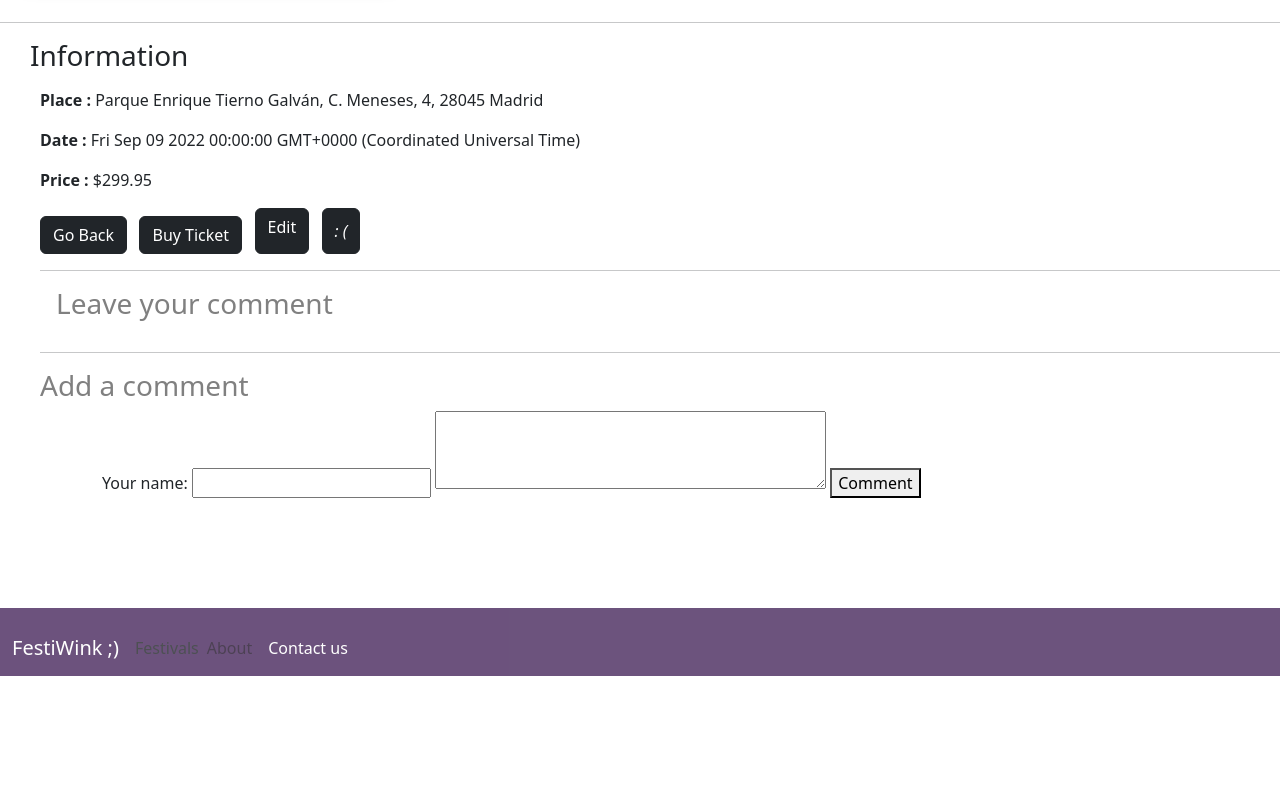
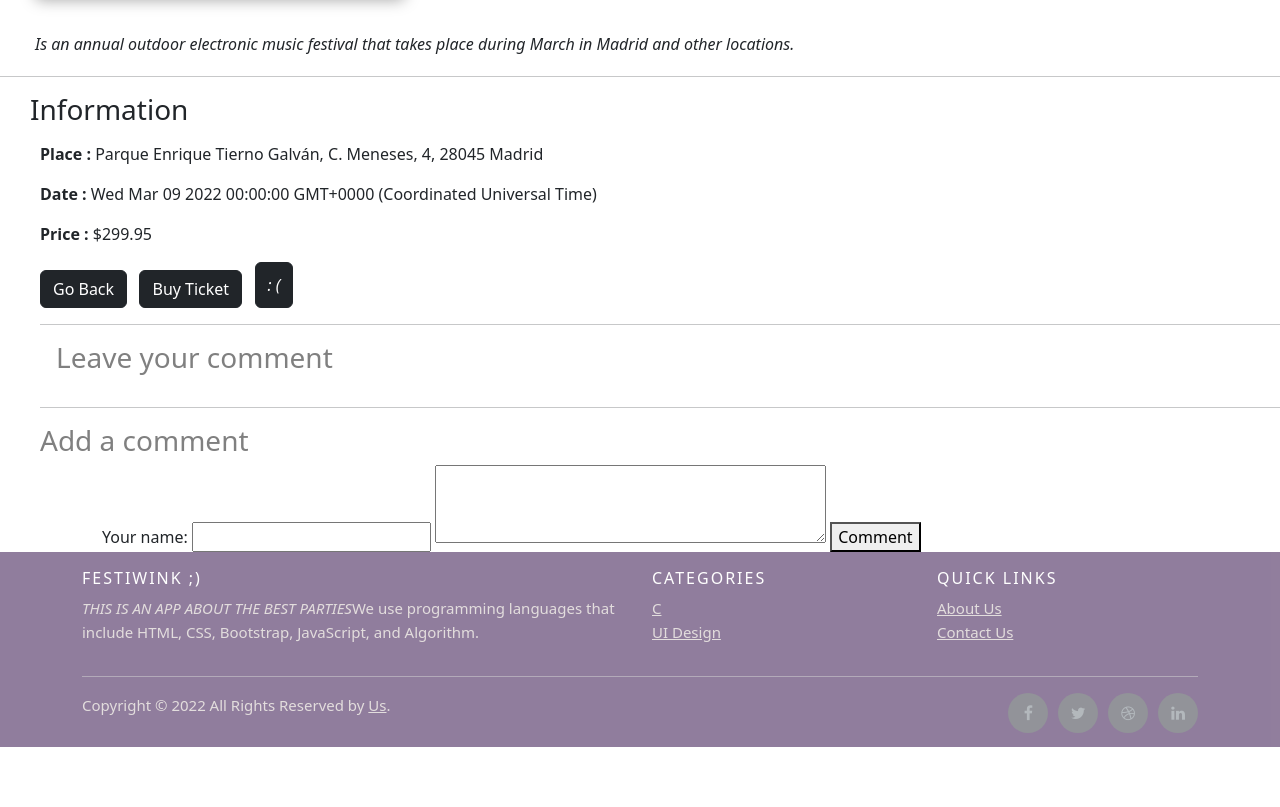
Before and after one commit to Project-2-Festival-app/FestiWink, a Node server app: page /festivals/600000000000000000000001 in a window 1280 px wide. Shown: the part 380-1187 px from the top of the page. Before the commit the page ends 1056 px from the top, so only its background shows below. Run offline with Node 20, Linux system fonts and the light colour scheme; the visitor is signed in with stand-in values (Sample User, id 1); data comes from the database, SQL or seed files in the repository; data that the repository does not hold is empty; some libraries are stand-ins or nearby versions.

Commit message:
feat: css home

```diff
--- a/controllers/fest.controller.js
+++ b/controllers/fest.controller.js
@@ -7,20 +7,24 @@ const { like } = require("./misc.controller");
 module.exports.list = (req, res, next) => {
   Festival.find()
     .then((festivals) => {
-      res.render("festival/list", { festivals });
+      res.render("festival/list", {
+        festivals
+      });
     })
     .catch((err) => next(err));
 };
 
 module.exports.detail = (req, res, next) => {
-  const festivalId  = req.params.id;
+  const festivalId = req.params.id;
   const userId = req.user._id.toString();
   let isLike = false
 
-  console.log(festivalId, userId);
- Like.findOne({user: userId, festival: festivalId})
+  Like.findOne({
+      user: userId,
+      festival: festivalId
+    })
     .populate({
-  path: "festival" ,
+      path: "festival",
       populate: {
         path: "comments"
       }
@@ -31,7 +35,7 @@ module.exports.detail = (req, res, next) => {
         isLike = true
         return like.festival
       } else {
-    return Festival.findById( festivalId )
+        return Festival.findById(festivalId)
           .populate("comments")
           .then((festival) => {
             return festival
@@ -39,12 +43,18 @@ module.exports.detail = (req, res, next) => {
       }
     })
     .then((festival) => {
-      console.log(festival);
-      if(festival.creator){
+      if (festival.creator) {
         const sameUser = festival.creator._id.valueOf() === userId ? true : false
-        res.render("festival/detail", { festival, sameUser, isLike: isLike });
-      }else{
-        res.render("festival/detail", { festival, isLike});
+        res.render("festival/detail", {
+          festival,
+          sameUser,
+          isLike: isLike
+        });
+      } else {
+        res.render("festival/detail", {
+          festival,
+          isLike
+        });
       }
     })
     .catch((err) => {
@@ -52,14 +62,24 @@ module.exports.detail = (req, res, next) => {
       next(err);
     });
 };
+
 module.exports.doSearch = (req, res, next) => {
-  const  {name, category}   = req.body
+  const {
+    name,
+    category
+  } = req.body
   console.log("entro a search");
   //{ $or: [ { name:{ '$regex': /name/i}}, {category:{ $regex: new RegExp(category, "i") } }] }
-  Festival.find( {category: { $regex: new RegExp(category, "i")} } )
+  Festival.find({
+      category: {
+        $regex: new RegExp(category, "i")
+      }
+    })
     .then((festivals) => {
       console.log(festivals);
-      res.render("festival/list", { festivals });
+      res.render("festival/list", {
+        festivals
+      });
     })
     .catch((err) => {
       console.log(err);
@@ -68,17 +88,25 @@ module.exports.doSearch = (req, res, next) => {
 };
 
 module.exports.comment = (req, res, next) => {
-  const  festivalId  = req.params.id;
-  const { author, content } = req.body;
+  const festivalId = req.params.id;
+  const {
+    author,
+    content
+  } = req.body;
   const userId = req.user.id;
-  Festival.findById( festivalId )
+  Festival.findById(festivalId)
     .populate("comments")
     .then((festival) => {
       console.log("entro en findById en comment")
-      Comment.create({ festival: festivalId, user: userId, author, content })
+      Comment.create({
+          festival: festivalId,
+          user: userId,
+          author,
+          content
+        })
         .then((commentCreate) => {
           console.log(commentCreate)
-        res.redirect (`/festivals/${festival._id}`)
+          res.redirect(`/festivals/${festival._id}`)
         })
     })
     .catch((err) => {
@@ -87,19 +115,22 @@ module.exports.comment = (req, res, next) => {
     });
 };
 
-module.exports.deleteComment = ( req, res, next ) => {
+module.exports.deleteComment = (req, res, next) => {
   const userId = req.user.id;
   const commentId = req.params.id;
 
-  Comment.findOneAndDelete( { id: commentId, user: userId } )
+  Comment.findOneAndDelete({
+      id: commentId,
+      user: userId
+    })
     .populate('festival')
-    .then( commentDeleted => {
+    .then(commentDeleted => {
       return commentDeleted.festival
     })
-    .then( (festival) => {
+    .then((festival) => {
       res.redirect(`/festivals/${festival.id}`)
     })
-    .catch (err => {
+    .catch(err => {
       console.log(err);
       next(err)
     })
@@ -111,9 +142,12 @@ module.exports.createFestival = (req, res, next) => {
 
 module.exports.doCreate = (req, res, next) => {
   const user = req.user
-    const festival = {...req.body, creator: user };
+  const festival = {
+    ...req.body,
+    creator: user
+  };
 
-    if(req.file) {
+  if (req.file) {
     festival.image = req.file.path;
   }
   Festival.create(festival)
@@ -123,31 +157,36 @@ module.exports.doCreate = (req, res, next) => {
     .catch(next);
 };
 
-module.exports.editFestival = (req, res, next) =>{
+module.exports.editFestival = (req, res, next) => {
   const { id } = req.params
   Festival.findByIdAndUpdate(id)
-    .then( festival => {
+    .then(festival => {
       res.render("festival/form", { festival, isEdit: true })
     })
-    .catch( err => next(err))
+    .catch(err => next(err))
 }
-module.exports.doEdit = (req, res, next) =>{
+module.exports.doEdit = (req, res, next) => {
   const { id } = req.params
-  Festival.findByIdAndUpdate(id, req.body, { new: true})
-    .then( festival => {
+  Festival.findByIdAndUpdate(id, req.body, {
+      new: true
+    })
+    .then(festival => {
       res.redirect("/festivals")
     })
-    .catch( err => next(err))
+    .catch(err => next(err))
 }
 
-module.exports.deleteFestival = (req, res, next ) => {
+module.exports.deleteFestival = (req, res, next) => {
   const userId = req.user.id.valueOf();
   const festivalId = req.params._id;
   console.log(req.user.id, req.params.id)
 
-  Festival.findOneAndDelete( { id: festivalId, creator: userId })
+  Festival.findOneAndDelete({
+      id: festivalId,
+      creator: userId
+    })
     .then((festivalDeleted) => {
-      console.log("this is the ",festivalDeleted);
+      console.log("this is the ", festivalDeleted);
       res.redirect("/festivals")
     })
     .catch(err => {
--- a/controllers/misc.controller.js
+++ b/controllers/misc.controller.js
@@ -5,7 +5,9 @@ const mongoose = require("mongoose");
 module.exports.home = (req, res, next) => {
 	Festival.find()
 	.then( festivals => {
-		res.render("home", { festivals });
+		let festivalByDate = festivals.sort((a,b) => b.date -a.date)
+		console.log(festivalByDate);
+		res.render("home", { festivals, festivalByDate });
 	})
 	.catch(err => next(err))
 };
--- a/public/stylesheets/style.css
+++ b/public/stylesheets/style.css
@@ -117,15 +117,6 @@ Colores gradientes  linear-gradient(-45deg, rgb(108, 14, 224) -5%, rgb(240, 55,
     left: 25%;
 }
 
-/* FOOTER PA BAJO DONDE NO MOLESTE!!!!!!!*/
-
-.footer {
-    position: relative;
-   bottom: -110px;
-   width: 100%;
-   clear:both;
-   padding-top:20px;
-}
 
 .list-view {
     background: url("../images/2.png");
@@ -136,72 +127,249 @@ Colores gradientes  linear-gradient(-45deg, rgb(108, 14, 224) -5%, rgb(240, 55,
     background-size: cover;
 }
 
-/* body::-webkit-scrollbar {
-    display: none;
-    /* no scrolling bar
-}
-*/
-/*home */
 
+/* HOME */
+
+.scrolling-wrapper {
+    display: flex;
+    flex-wrap: nowrap;
+    scroll-snap-type: x mandatory;
+    overflow-x: scroll;
+    overflow-y: hidden;
+    width: 100%;
+    -webkit-overflow-scrolling: touch;
+    overscroll-behavior-x:initial;
+    padding: 5px;
+    scrollbar-width: 2%;
+  }
+
+  .card{
+    height: 300px;
+    margin: 10px;
+    border-radius: 20px;
+    object-fit: cover;
+    flex: 0 0 auto;
+    scroll-snap-align: center;
+  }
+  .scrolling-wrapper {
+    -webkit-overflow-scrolling: touch;
+  }
+
+  /* width */
+::-webkit-scrollbar {
+    width: 5px;
+  }
+
+  /* Track */
+  ::-webkit-scrollbar-track {
+    box-shadow: inset 0 0 2px grey;
+    border-radius: 5px;
+  }
+
+  /* Handle */
+  ::-webkit-scrollbar-thumb {
+    background: #48285d;
+    border-radius: 2px;
+  }
+
+  /* Handle on hover */
+  ::-webkit-scrollbar-thumb:hover {
+    background: #48285d;
+  }
 
   .page-img{
     position: absolute;
     top: 0;
-    left: 0;
+    left: -10;
+    image-rendering: auto;
     margin: auto;
-    min-width: 50%;
-    min-height: 50%;
+    width: 100%;
+    height: auto;
     z-index: -1;
   }
-/* .front-div{
-    margin: 150px 0 0 400px;
-    position: absolute;
-} */
+
 
 .transparent{
-    opacity: 0.8;
-    -moz-opacity: 0.8;
-    filter: alpha(opacity=80);
-    -khtml-opacity: 0.8;
+    opacity: 0.6;
+    -moz-opacity: 0.6;
+    filter: alpha(opacity=60);
+    -khtml-opacity: 0.6;
+}
+
+
+/*
+NAVBAR
+
+*/
+.nav-link {
+    font-size: 1.1em;
+    margin: 0 15px;
+    color: white;
+}
+
+/*
+FOOTER
+*/
+.site-footer
+{
+  background-color:#48285d;
+  padding:15px 0 10px;
+  font-size:15px;
+  line-height:24px;
+  color:#d0c7c7;
+}
+.site-footer hr
+{
+  border-top-color:#bbb;
+  opacity:0.5
+}
+.site-footer hr.small
+{
+  margin:10px 0
+}
+.site-footer h6
+{
+  color:#fff;
+  font-size:16px;
+  text-transform:uppercase;
+  margin-top:2px;
+  letter-spacing:2px
+}
+.site-footer a
+{
+  color:#d0c7c7;
+}
+.site-footer a:hover
+{
+  color:#3366cc;
+  text-decoration:none;
+}
+.footer-links
+{
+  padding-left:0;
+  list-style:none
+}
+.footer-links li
+{
+  display:block
+}
+.footer-links a
+{
+  color:#d0c7c7
+}
+.footer-links a:active,.footer-links a:focus,.footer-links a:hover
+{
+  color:#3366cc;
+  text-decoration:none;
+}
+.footer-links.inline li
+{
+  display:inline-block
+}
+.site-footer .social-icons
+{
+  text-align:right
+}
+.site-footer .social-icons a
+{
+  width:40px;
+  height:40px;
+  line-height:40px;
+  margin-left:6px;
+  margin-right:0;
+  border-radius:100%;
+  background-color:#4a4c56
+}
+.copyright-text
+{
+  margin:0
+}
+@media (max-width:991px)
+{
+  .site-footer [class^=col-]
+  {
+    margin-bottom:20px
   }
-.fv-carousel__feed {
-    position: relative;
-    display: flex;
-    flex-wrap: nowrap;
-    width: 100%;
-    padding: 0 0 1.5rem 1rem;
-    margin-bottom: -2rem;
-    overflow-y: hidden;
-    overflow-x: scroll;
-    scroll-snap-type: x mandatory;
-    scroll-behavior: smooth;
-    -webkit-overflow-scrolling: touch;
 }
-*, *:before, *:after {
-    box-sizing: border-box;
+@media (max-width:767px)
+{
+  .site-footer
+  {
+    padding-bottom:0
+  }
+  .site-footer .copyright-text,.site-footer .social-icons
+  {
+    text-align:center
+  }
 }
-.fv-carousel__feed:after {
-    content: "";
-    flex: 0 0 1rem;
+.social-icons
+{
+  padding-left:0;
+  margin-bottom:0;
+  list-style:none
 }
-.fv-carousel__item {
-    position: relative;
-    flex: 0 0 auto;
-    width: auto;
-    max-width: 100%;
-    width: 15rem;
-    margin: 1rem 1rem 0.5rem 0;
-    transition: all .3s ease-in-out;
-    cursor: pointer;
-    scroll-snap-align: start;
-    scroll-margin: 1rem;
-    -webkit-overflow-scrolling: touch;
-    border-radius: 0.5rem;
-    box-shadow: 0 0.125rem 0.25rem #00000029;
-    overflow: hidden;
+.social-icons li
+{
+  display:inline-block;
+  margin-bottom:4px
 }
-/*
-.fv-carousel__feed::-webkit-scrollbar {
-    display: none;
-     no scrolling bar
-} */
+.social-icons li.title
+{
+  margin-right:15px;
+  text-transform:uppercase;
+  color:#96a2b2;
+  font-weight:700;
+  font-size:13px
+}
+.social-icons a{
+  background-color:#eceeef;
+  color:#818a91;
+  font-size:16px;
+  display:inline-block;
+  line-height:44px;
+  width:44px;
+  height:44px;
+  text-align:center;
+  margin-right:8px;
+  border-radius:100%;
+  -webkit-transition:all .2s linear;
+  -o-transition:all .2s linear;
+  transition:all .2s linear
+}
+.social-icons a:active,.social-icons a:focus,.social-icons a:hover
+{
+  color:#fff;
+  background-color:#29aafe
+}
+.social-icons.size-sm a
+{
+  line-height:34px;
+  height:34px;
+  width:34px;
+  font-size:14px
+}
+.social-icons a.facebook:hover
+{
+  background-color:#3b5998
+}
+.social-icons a.twitter:hover
+{
+  background-color:#00aced
+}
+.social-icons a.linkedin:hover
+{
+  background-color:#007bb6
+}
+.social-icons a.dribbble:hover
+{
+  background-color:#ea4c89
+}
+@media (max-width:767px)
+{
+  .social-icons li.title
+  {
+    display:block;
+    margin-right:0;
+    font-weight:600
+  }
+}
--- a/views/festival/detail.hbs
+++ b/views/festival/detail.hbs
@@ -11,11 +11,10 @@
 		<p class="card-text"><small class="text-muted">{{festival.date}}</small></p>
 	</div>
 </div>
-
 <div class="detail-desc">
     <i>{{festival.description}}</i>
 	</div>
-<hr />
+<hr/>
 
 <h3 class="info">Information</h3>
 <div class="info-more">
@@ -31,8 +30,9 @@
       <i>Delete</i>
     </button>
   </form>
+   <a class="edit btn btn-dark" href="/festivals/{{festival.id}}/edit">Edit</a>
 {{/if}}
- <a class="edit btn btn-dark" href="/festivals/{{festival.id}}/edit">Edit</a>
+
  {{#if isLike}}
     <button class="like-btn-dislike btn btn-info" data-id="{{festival._id}}">
       <i class="like-btn" >; )</i>
@@ -63,26 +63,20 @@
 {{/each}}
 </div>
 
-
-
 <hr>
 
 <h3 class="comment">Add a comment</h3>
 <div class = "container">
-
 <form action="/comment/{{festival._id}}" method="POST">
-  <label for="comment-author-username">Your name:</label>
-  <input type="text" name="author" id="comment-author-username" />
-
-  <textarea name="content" id="comment-content-input" cols="40" rows="3"></textarea>
+  <label>Your name:</label>
+  <input type="text" name="author"/>
+  <textarea name="content" cols="40" rows="3"></textarea>
   <button type="submit">Comment</button>
 </form>
 </div>
 
-
 <script>
  const likeNode = document.querySelectorAll('.like-btn-dislike');
-
   for(let node of likeNode) {
     node.addEventListener('click', () => {
       const nodeId = node.dataset.id;
--- a/views/layout.hbs
+++ b/views/layout.hbs
@@ -23,7 +23,7 @@
   </div>
 
   {{> footer}}
-  </div>
+
 
   <script src="https://cdn.jsdelivr.net/npm/@popperjs/core@2.11.5/dist/umd/popper.min.js"
     integrity="sha384-Xe+8cL9oJa6tN/veChSP7q+mnSPaj5Bcu9mPX5F5xIGE0DVittaqT5lorf0EI7Vk" crossorigin="anonymous">
@@ -32,6 +32,7 @@
     integrity="sha384-ODmDIVzN+pFdexxHEHFBQH3/9/vQ9uori45z4JjnFsRydbmQbmL5t1tQ0culUzyK" crossorigin="anonymous">
   </script>
   <script src="https://unpkg.com/axios/dist/axios.min.js"></script>
+  <script>"https://cdnjs.cloudflare.com/ajax/libs/gsap/3.11.1/gsap.min.js"</script>
   <script>
     function tooglePassword() {
       const inputNode = document.getElementById("password-input");
--- a/views/partials/footer.hbs
+++ b/views/partials/footer.hbs
@@ -1,17 +1,66 @@
-<nav class="navbar navbar-expand-lg footer transparent" style="background-color: #48285d;">
-  <div class="container-fluid">
-    <a class="navbar-brand navbar-dark" href="/">FestiWink ;)</a>
-    <button class="navbar-toggler" type="button" data-bs-toggle="collapse" data-bs-target="#navbarSupportedContent" aria-controls="navbarSupportedContent" aria-expanded="false" aria-label="Toggle navigation">
-      <span class="navbar-toggler-icon"></span>
-    </button>
+{{!-- <footer class="footer transparent" style="background-color: #48285d;">
+  <div class="container-fluid row">
+    <div class="col-sm-auto">
+      <p>paosdf pqefi ksdnfv ÈWFIP sñldxc OEQWIF Rkc LSDVJ poew ugt</p>
+      <p>paosdf pqefi ksdnfv ÈWFIP sñldxc OEQWIF Rkc LSDVJ poew ugt</p>
+    </div>
+    <div class="col-sm-auto">
+      <a class="navbar-brand navbar-dark " href="/">FestiWink ;)</a>
       <a class="nav-link" aria-current="page" href="/festivals">Festivals</a>
-      <ul class="navbar-nav me-auto mb-2 mb-lg-0">
-          <li class="">
-            <a class="nav-link" aria-current="page" href="/about">About</a>
-          </li>
-          <li class="">
-            <a class="nav-link text-white" aria-current="page" href="/contactUs">Contact us</a>
-          </li>
-      </ul>
     </div>
-</nav>
+    <div class="col-sm-auto">
+    <address>
+      <a class="nav-link" aria-current="page" href="/about">About</a>
+      <a class="nav-link text-white" aria-current="page" href="/contactUs">Contact us</a>
+    </address>
+    </div>
+  </div>
+</footer> --}}
+
+  <!-- Site footer -->
+    <footer class="site-footer transparent">
+      <div class="container">
+        <div class="row">
+          <div class="col-sm-12 col-md-6">
+            <h6>FestiWink ;)</h6>
+            <p class="text-justify"><i>THIS IS AN APP ABOUT THE BEST PARTIES</i>We use programming languages that include HTML, CSS, Bootstrap, JavaScript, and Algorithm.</p>
+          </div>
+
+          <div class="col-xs-6 col-md-3">
+            <h6>Categories</h6>
+            <ul class="footer-links">
+              <li><a href="http://scanfcode.com/category/c-language/">C</a></li>
+              <li><a href="http://scanfcode.com/category/front-end-development/">UI Design</a></li>
+
+            </ul>
+          </div>
+
+          <div class="col-xs-6 col-md-3">
+            <h6>Quick Links</h6>
+            <ul class="footer-links">
+              <li><a href="/about">About Us</a></li>
+              <li><a href="/contactUs">Contact Us</a></li>
+            </ul>
+          </div>
+        </div>
+        <hr>
+      </div>
+      <div class="container">
+        <div class="row">
+          <div class="col-md-8 col-sm-6 col-xs-12">
+            <p class="copyright-text">Copyright &copy; 2022 All Rights Reserved by
+         <a href="#">Us</a>.
+            </p>
+          </div>
+
+          <div class="col-md-4 col-sm-6 col-xs-12">
+            <ul class="social-icons">
+              <li><a class="facebook" href="#"><i class="fa fa-facebook"></i></a></li>
+              <li><a class="twitter" href="#"><i class="fa fa-twitter"></i></a></li>
+              <li><a class="dribbble" href="#"><i class="fa fa-dribbble"></i></a></li>
+              <li><a class="linkedin" href="#"><i class="fa fa-linkedin"></i></a></li>
+            </ul>
+          </div>
+        </div>
+      </div>
+</footer>
--- a/views/partials/navbar.hbs
+++ b/views/partials/navbar.hbs
@@ -1,6 +1,6 @@
 <nav class="navbar navbar-expand-lg transparent" style="background-color: #48285d;">
   <div class="container-fluid">
-    <a class="navbar-brand navbar-dark" href="/">FestiWink ;)</a>
+    <h2><a class="navbar-brand navbar-dark" href="/"> FestiWink ;)</a></h2>
     <button class="navbar-toggler" type="button" data-bs-toggle="collapse" data-bs-target="#navbarSupportedContent"
       aria-controls="navbarSupportedContent" aria-expanded="false" aria-label="Toggle navigation">
       <span class="navbar-toggler-icon"></span>
@@ -28,15 +28,15 @@
         </li>
 
         <li class="nav-item ms-2">
-          <a class="nav-link btn btn-danger text-white" aria-current="page" href="/logout">Logout</a>
+          <a class="nav-link text-white" aria-current="page" href="/logout">Logout</a>
         </li>
 
         {{else}}
         <li class="nav-item ms-2">
-          <a class="nav-link btn btn-secondary text-white" aria-current="page" href="/register">Register</a>
+          <a class="nav-link text-white" aria-current="page" href="/register">Register</a>
         </li>
         <li class="nav-item ms-4">
-          <a class="nav-link btn btn-primary text-white" aria-current="page" href="/login">Login</a>
+          <a class="nav-link text-white" aria-current="page" href="/login">Login</a>
         </li>
         {{/if}}
       </ul>
```
Also changed, not shown: data/festivals.json (+13 -13 lines), views/home.hbs (+25 -20 lines), public/images/3.png (added). Lines whose indentation alone changed are shown as unchanged.
